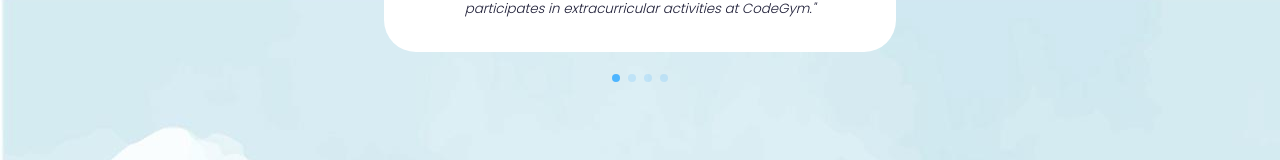
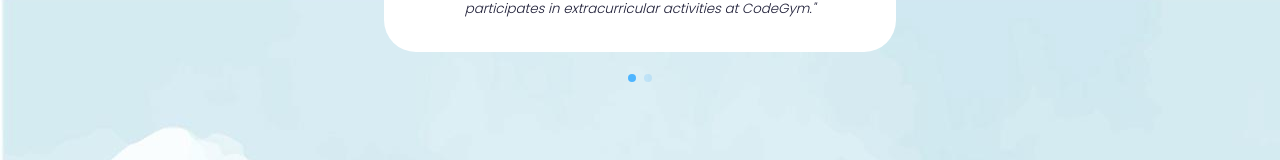
Before and after one commit to phucthinh2609/React-Portfolio, a React (Create React App) app: page / in a window 1280 px wide. Shown: the part 4014-4174 px from the top of the page. Built offline with nearby package versions, Linux system fonts and the light colour scheme; a web font is replaced by a local one.

Commit message:
fix link github

```diff
--- a/package.json
+++ b/package.json
@@ -20,7 +20,7 @@
     "build": "react-scripts build",
     "test": "react-scripts test",
     "eject": "react-scripts eject",
-    "redeploy": "npm run build",
+    "predeploy": "npm run build",
     "deploy": "gh-pages -d build"
   },
   "eslintConfig": {
--- a/src/components/header/HeaderSocials.jsx
+++ b/src/components/header/HeaderSocials.jsx
@@ -6,7 +6,7 @@
   return (
     <div className="header__socials">
         <a href="https://www.facebook.com/Phuc.Thinh.99" target="_blank"><BsFacebook/></a>
-        <a href="https://github.com" target="_blank"><BsGithub/></a>
+        <a href="https://github.com/phucthinh2609" target="_blank"><BsGithub/></a>
     </div>
   )
 }
--- a/src/components/testimonials/Testimonials.jsx
+++ b/src/components/testimonials/Testimonials.jsx
@@ -24,18 +24,18 @@
     role: "Hue Codegym Center Director",
     review: '"Originally a bachelor of Korean, with many job opportunities ahead. But with a passion for programming, Thinh came to CodeGym to realize his dream of becoming a programmer. He is a practitioner with a good mindset, responsibility at work, search skills, and independent working skills. Besides, he is also an active student who participates in extracurricular activities at CodeGym."'
   },
-  {
-    avatar: AVATAR2,
-    name: "Bui Cong Binh Minh",
-    role: "Hue Codegym Center Teacher",
-    review: '"Lorem, ipsum dolor sit amet consectetur adipisicing elit. Maiores pariatur nostrum a. Magni ut aut exercitationem, neque reiciendis eum placeat cum eius sunt, unde quaerat. Laborum ipsam a voluptatibus incidunt."'
-  },
-  {
-    avatar: AVATAR3,
-    name: "Tran Van Cu",
-    role: "Hue Codegym Center Teacher",
-    review: '"Lorem, ipsum dolor sit amet consectetur adipisicing elit. Maiores pariatur nostrum a. Magni ut aut exercitationem, neque reiciendis eum placeat cum eius sunt, unde quaerat. Laborum ipsam a voluptatibus incidunt."'
-  },
+  // {
+  //   avatar: AVATAR2,
+  //   name: "Bui Cong Binh Minh",
+  //   role: "Hue Codegym Center Teacher",
+  //   review: '"Lorem, ipsum dolor sit amet consectetur adipisicing elit. Maiores pariatur nostrum a. Magni ut aut exercitationem, neque reiciendis eum placeat cum eius sunt, unde quaerat. Laborum ipsam a voluptatibus incidunt."'
+  // },
+  // {
+  //   avatar: AVATAR3,
+  //   name: "Tran Van Cu",
+  //   role: "Hue Codegym Center Teacher",
+  //   review: '"Lorem, ipsum dolor sit amet consectetur adipisicing elit. Maiores pariatur nostrum a. Magni ut aut exercitationem, neque reiciendis eum placeat cum eius sunt, unde quaerat. Laborum ipsam a voluptatibus incidunt."'
+  // },
   {
     avatar: AVATAR4,
     name: "Dang Van Quang",
```
